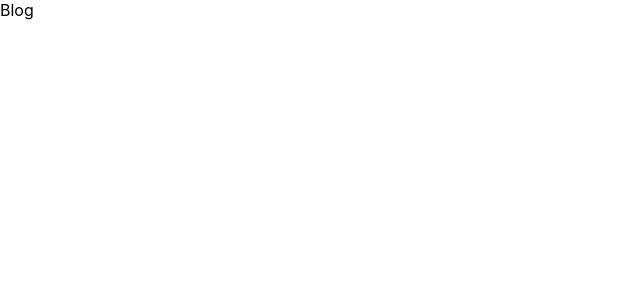
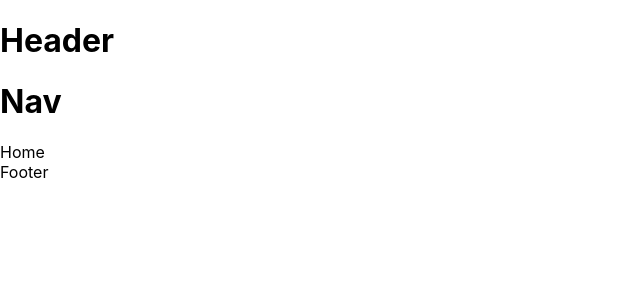
Before and after one commit to joseph-witzke/blog-react, a React (Create React App) app: page / in a window 1280 px wide. Shown: the top 300 px of the page, without its empty margins (0-640 px from the left). Built offline with nearby package versions, Linux system fonts and the light colour scheme.

Commit message:
adds routes with new version 6 react-router-dom

```diff
--- a/package.json
+++ b/package.json
@@ -8,7 +8,7 @@
     "@testing-library/user-event": "^13.5.0",
     "react": "^17.0.2",
     "react-dom": "^17.0.2",
-    "react-router": "^6.2.1",
+    "react-router-dom": "^6.2.1",
     "react-scripts": "5.0.0",
     "web-vitals": "^2.1.2"
   },
--- /dev/null
+++ b/src/About.js
@@ -0,0 +1,7 @@
+import React from 'react';
+
+const About = () => {
+  return <div>About</div>;
+};
+
+export default About;
--- a/src/App.js
+++ b/src/App.js
@@ -1,5 +1,31 @@
+import { Route, Routes, useHistory } from 'react-router-dom';
+import React, { useState, useEffect } from 'react';
+
+import Header from './Header';
+import Nav from './Nav';
+import Footer from './Footer';
+import Home from './Home';
+import NewPost from './NewPost';
+import PostPage from './PostPage';
+import About from './About';
+import Missing from './Missing';
+
 function App() {
-  return <div className='App'>Blog</div>;
+  return (
+    <div className='App'>
+      <Header />
+      <Nav />
+      <Routes>
+        <Route path='/' element={<Home />} />
+        <Route path='post' element={<NewPost />} />
+        <Route path='post/:id' element={<PostPage />} />
+        <Route path='about' element={<About />} />
+        <Route path='*' element={<Missing />} />
+      </Routes>
+
+      <Footer />
+    </div>
+  );
 }
 
 export default App;
--- /dev/null
+++ b/src/Footer.js
@@ -0,0 +1,7 @@
+import React from 'react';
+
+const Footer = () => {
+  return <div>Footer</div>;
+};
+
+export default Footer;
--- /dev/null
+++ b/src/Header.js
@@ -0,0 +1,7 @@
+import React from 'react';
+
+const Header = () => {
+  return <h1>Header</h1>;
+};
+
+export default Header;
--- /dev/null
+++ b/src/Home.js
@@ -0,0 +1,7 @@
+import React from 'react';
+
+const Home = () => {
+  return <div>Home</div>;
+};
+
+export default Home;
--- /dev/null
+++ b/src/Missing.js
@@ -0,0 +1,7 @@
+import React from 'react';
+
+const Missing = () => {
+  return <div>Missing</div>;
+};
+
+export default Missing;
--- /dev/null
+++ b/src/Nav.js
@@ -0,0 +1,7 @@
+import React from 'react';
+
+const Nav = () => {
+  return <h1>Nav</h1>;
+};
+
+export default Nav;
--- /dev/null
+++ b/src/NewPost.js
@@ -0,0 +1,7 @@
+import React from 'react';
+
+const NewPost = () => {
+  return <h1>NewPost</h1>;
+};
+
+export default NewPost;
--- /dev/null
+++ b/src/PostPage.js
@@ -0,0 +1,7 @@
+import React from 'react';
+
+const PostPage = () => {
+  return <div>PostPage</div>;
+};
+
+export default PostPage;
--- a/src/index.js
+++ b/src/index.js
@@ -2,10 +2,13 @@ import React from 'react';
 import ReactDOM from 'react-dom';
 import './index.css';
 import App from './App';
+import { BrowserRouter as Router } from 'react-router-dom';
 
 ReactDOM.render(
   <React.StrictMode>
-    <App />
+    <Router>
+      <App />
+    </Router>
   </React.StrictMode>,
   document.getElementById('root')
 );
```
Also changed, not shown: 1 other file (tests, documents, lock files or other folders).
